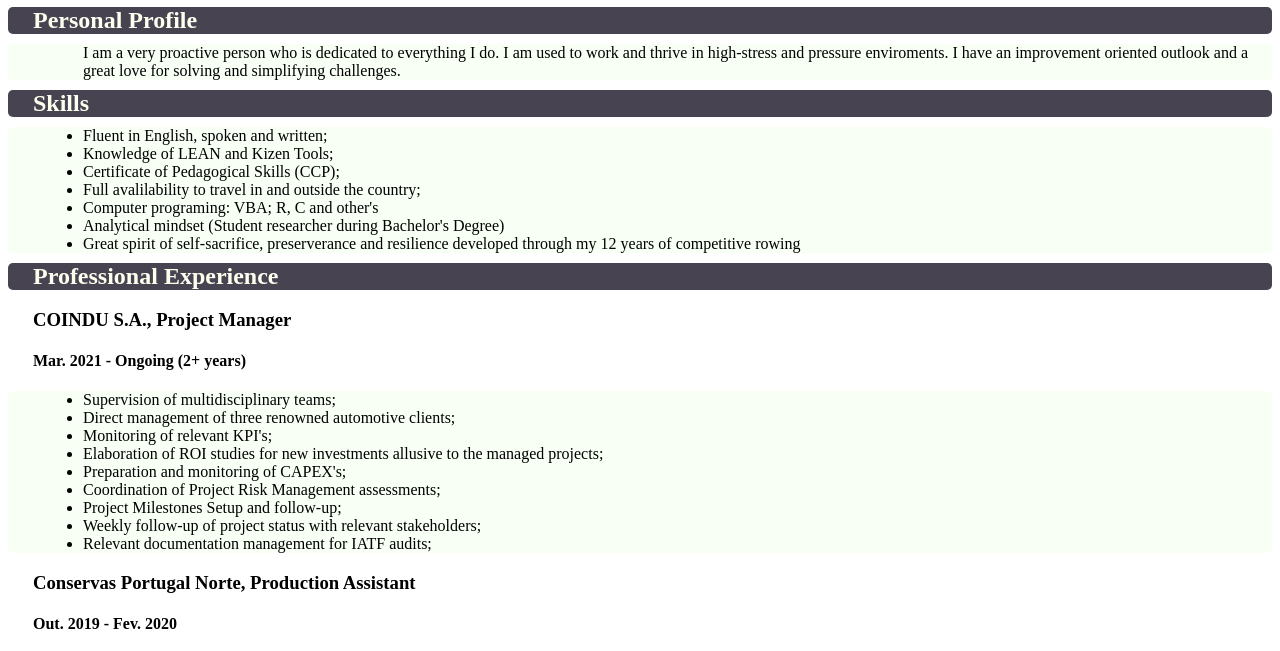
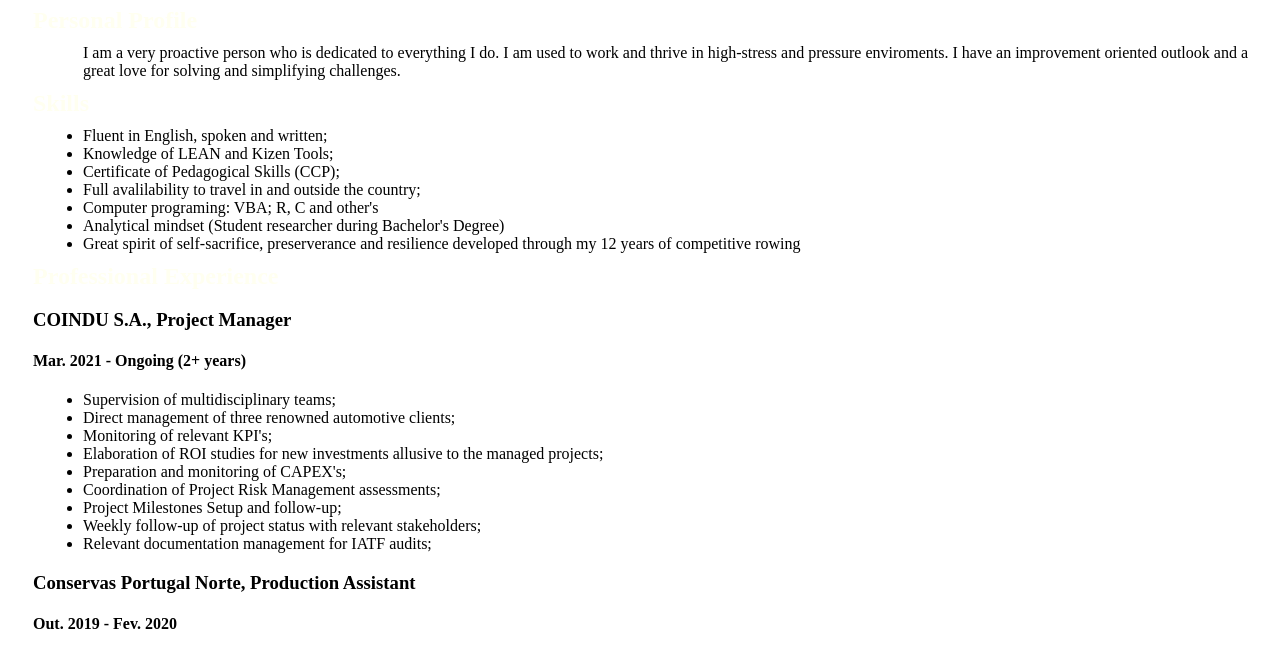
Before and after one commit to joaoricteixeira/joaoricteixeira.github.io, a plain HTML site: page index.html in a window 1280 px wide. Shown: the part 116-767 px from the top of the page. Drawn offline with Linux system fonts and the light colour scheme.

Commit message:
Update Curriculo.css

```diff
--- a/Curriculo.css
+++ b/Curriculo.css
@@ -19,8 +19,7 @@
     background-color: #F8FFF4;
 }
 
-h2{
-    background-color: #474350;
+h2{;
     padding-left: 25px;
     height: 10 auto;
     border-radius: 5px;
@@ -29,7 +28,6 @@
 }
 
 p, ul{
-   background-color: #F8FFF4;
    border-radius: 5px;
    padding-left: 75px;
    border: 10px;
```
